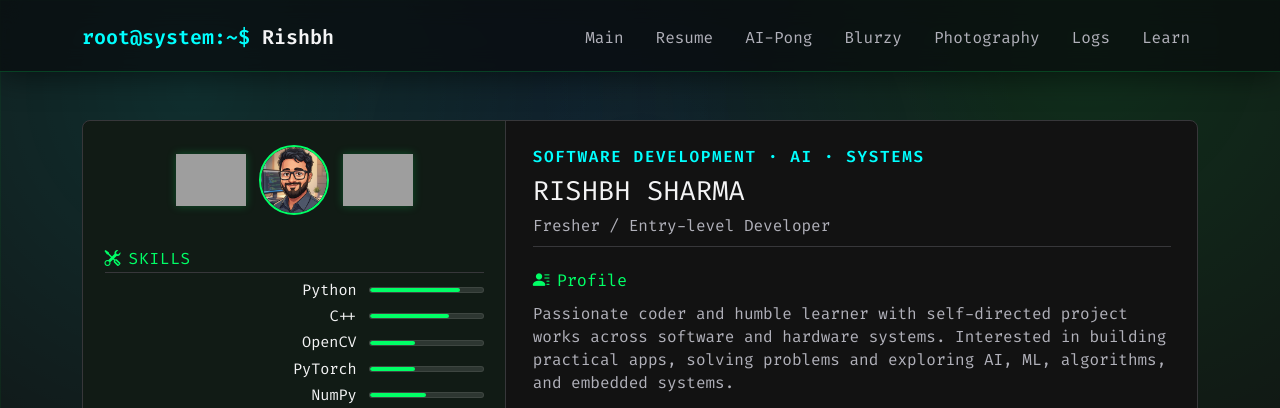
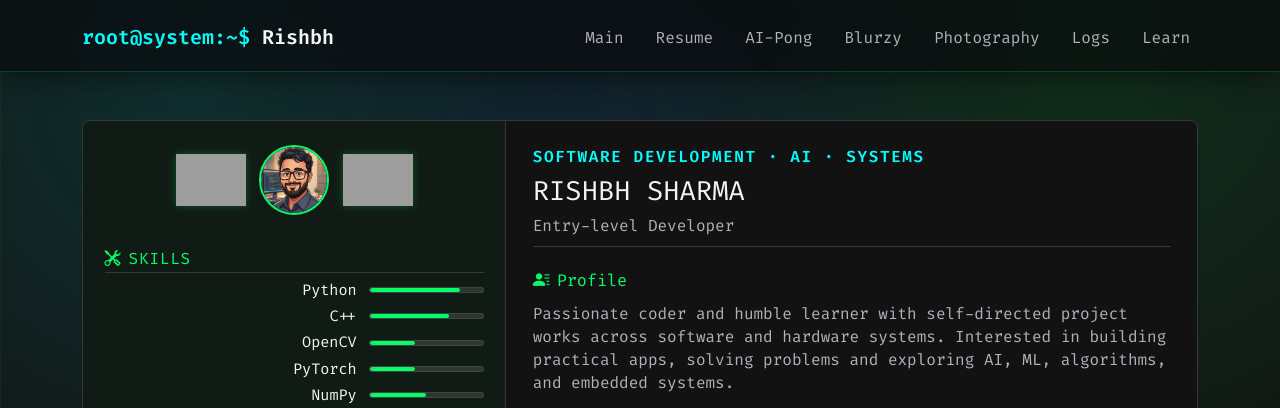
Before and after one commit to CodeRSTech/coderstech.github.io, a Jekyll site: the page built from resume.md, in a window 1280 px wide and 900 px high, cut to the strip 0-408 px from the top of the window. Built offline with Jekyll 4.4.1, drawn with Linux system fonts in a browser that asks for light colours; grey boxes are pictures that could not be loaded.

Commit message:
Updated profile

```diff
--- a/_includes/resume.html
+++ b/_includes/resume.html
@@ -8,8 +8,8 @@
       <img src="https://cdn.jsdelivr.net/gh/devicons/devicon@latest/icons/cplusplus/cplusplus-original.svg" alt="C++" class="resume-avatar-icon" title="C++">
     </div>
 
-<!-- NEW: Sidebar Skill Progress Bars -->
-<section class="resume-side-section resume-skills" aria-labelledby="resume-skills">
+  <!-- NEW: Sidebar Skill Progress Bars -->
+  <section class="resume-side-section resume-skills" aria-labelledby="resume-skills">
   <h2 id="resume-skills"><i class="bi bi-tools" aria-hidden="true"></i> Skills</h2>
   <div class="sidebar-skills-container">
 
@@ -66,7 +66,7 @@
     <header class="resume-header">
       <p class="resume-kicker">SOFTWARE DEVELOPMENT · AI · SYSTEMS</p>
       <h1>{{ site.data.hero.name }}</h1>
-      <p class="resume-subtitle">Fresher / Entry-level Developer</p>
+      <p class="resume-subtitle">Entry-level Developer</p>
     </header>
     {% include resume/intro.html %}
     {% include resume/experience.html %}
```
